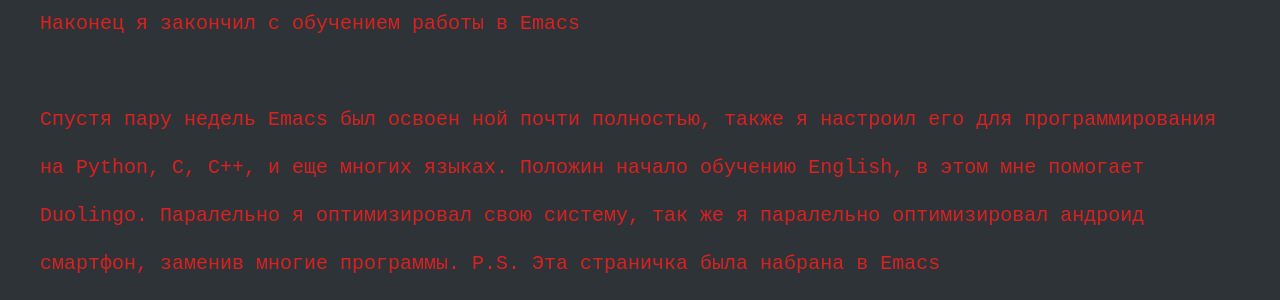
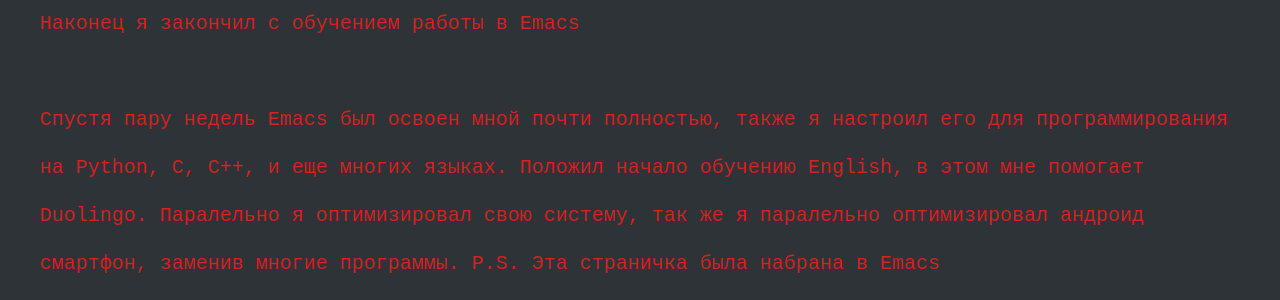
Before and after one commit to xxxvik-xakerxxx/xxxvik-xakerxxx.github.io, a Jekyll site: the page built from _posts/2017-07-11-Emacs-English.markdown, in a window 1280 px wide and 1346 px high. Shown: the part 266-566 px from the top of the window. Built offline with Jekyll 4.4.1, drawn with Linux system fonts in a browser that asks for light colours.

Commit message:
new post

```diff
--- a/_posts/2017-07-11-Emacs-English.markdown
+++ b/_posts/2017-07-11-Emacs-English.markdown
@@ -11,5 +11,5 @@
 
 <!--more-->
 
-Спустя пару недель Emacs был освоен ной почти полностью, также я настроил его для программирования на Python, C, C++, и еще многих языках. Положин начало обучению English, в этом мне помогает Duolingo. Паралельно я оптимизировал свою систему, так же я паралельно оптимизировал андроид смартфон, заменив многие программы.
+Спустя пару недель Emacs был освоен мной почти полностью, также я настроил его для программирования на Python, C, C++, и еще многих языках. Положил начало обучению English, в этом мне помогает Duolingo. Паралельно я оптимизировал свою систему, так же я паралельно оптимизировал андроид смартфон, заменив многие программы.
 P.S. Эта страничка была набрана в Emacs
```
